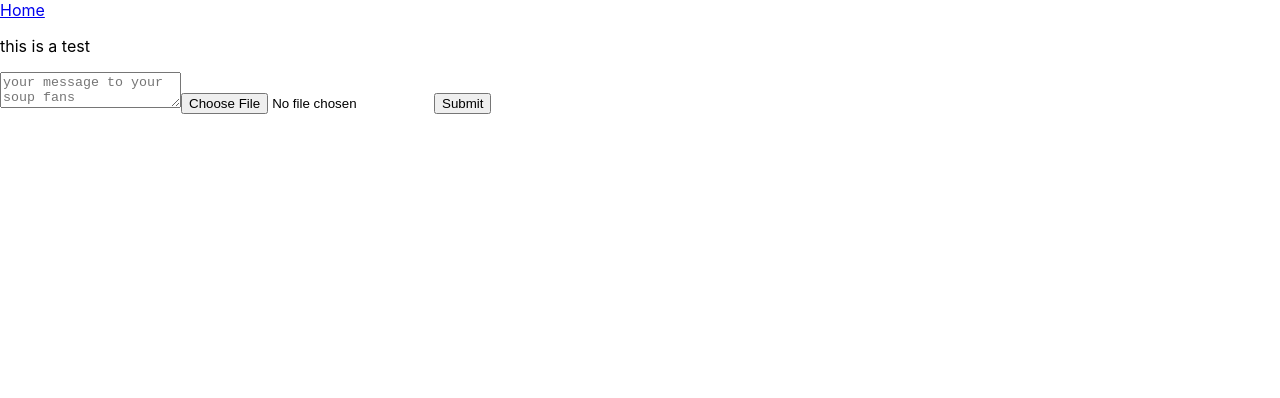
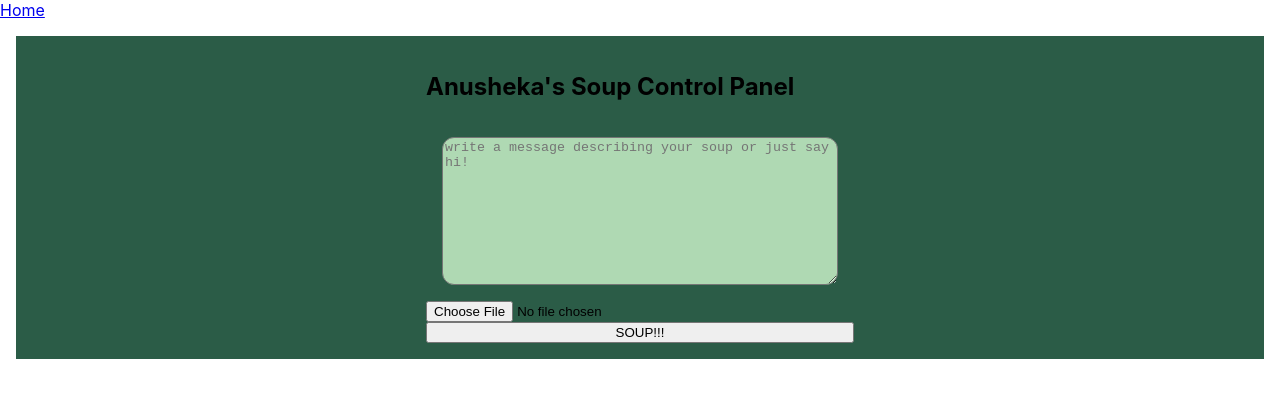
Before and after one commit to MaryPletcher/anusheka-is-eating-soup, a React (Create React App) app: page /ControlPanelPage in a window 1280 px wide. Shown: the top 398 px of the page. Built offline with nearby package versions, Linux system fonts and the light colour scheme.

Commit message:
ok the functions are working now time for style

```diff
--- a/src/App.js
+++ b/src/App.js
@@ -5,10 +5,14 @@ import ControlPanelPage from "./pages/ControlPanelPage";
 
 function App() {
   return (
+    <div>
+    {/* <style type = "text/css">
+      html, body, div, span, applet, object, iframe, h1, h2, h3, h4, h5, h6, p, blockquote, pre, a, abbr, acronym, address, big, cite, code, del, dfn, em, img, ins, kbd, q, s, samp, small, strike, strong, sub, sup, tt, var, b, u, i, center, dl, dt, dd, ol, ul, li, fieldset, form, label, legend, table, caption, tbody, tfoot, thead, tr, th, td, article, aside, canvas, details, embed, figure, figcaption, footer, header, hgroup, menu, nav, output, ruby, section, summary, time, mark, audio, video { margin:0; padding:0; border:0; font-size:100%; font:inherit; vertical-align:baseline; } article, aside, details, figcaption, figure, footer, header, hgroup, menu, nav, section { display: block; } * { box-sizing: border-box; -webkit-tap-highlight-color: transparent; }
+    </style> */}
     <Router>
       <Routes>
         {/* homepage */}
-        <Route path="/Home" element={<Home />} />
+        <Route path="/" element={<Home />} />
 
         {/* control panel page */}
         <Route path="/ControlPanelPage" element={<ControlPanelPage />} />
@@ -18,6 +22,7 @@ function App() {
 
       </Routes>
     </Router>
+    </div>
   );
 }
 
--- a/src/components/ControlPanel.js
+++ b/src/components/ControlPanel.js
@@ -2,6 +2,7 @@ import React, { useState, useEffect } from "react";
 import { ref as storageRef, uploadBytes, getDownloadURL } from "firebase/storage"; // for uploading images
 import { getDatabase, ref, push, set, onValue } from "firebase/database"; // for saving data (message + image URL)
 import { storage, database } from "../firebase";
+import styles from "../styles/controlPanel.module.css";
 
 function ControlPanel() {
     //define use states
@@ -77,13 +78,14 @@ function ControlPanel() {
 
         //where all the stuff you see goes
         return(
-            <div class = "tileContainer">
-                <p>this is a test</p>
+            <div className = {styles.tileContainer}>
+                <h2>Anusheka's Soup Control Panel</h2>
                 <textarea
                     type ="text"
-                    placeholder = "your message to your soup fans"
+                    placeholder = "write a message describing your soup or just say hi!"
                     value = {message}
                     onChange={(e) => setMessage(e.target.value)}
+                    className = {styles.message}
                 ></textarea>
 
                 <input
@@ -106,7 +108,7 @@ function ControlPanel() {
                 <button
                     onClick={handleSubmit}
                 >
-                    Submit
+                    SOUP!!!
                 </button>
             </div>
         );
--- a/src/pages/ControlPanelPage.js
+++ b/src/pages/ControlPanelPage.js
@@ -9,7 +9,7 @@ import { Link } from 'react-router-dom';
 function ControlPanelPage() {
     return (
     <div>
-        <Link to = "/Home">Home</Link>
+        <Link to = "/">Home</Link>
         <ControlPanel/>
     </div>
     );
--- a/src/styles/controlPanel.module.css
+++ b/src/styles/controlPanel.module.css
@@ -0,0 +1,28 @@
+.tileContainer {
+    display: grid;
+    padding: 16px;
+    justify-content: center;
+    align-items: center;
+    margin: 16px;
+    background-color: #2B5C47;
+}
+
+.message{
+    min-height: 142px;
+    min-width: 390px;
+    justify-content: center;
+    align-items: center;
+    margin: 16px;
+    text-decoration: none;
+    box-shadow: none;
+    -webkit-box-shadow: none;
+    -moz-box-shadow: none;
+    background-color: #AFD9B3;
+    color: #2B5C47;
+    border-radius: 12px;
+}
+
+textarea:focus {
+  outline: none;
+  box-shadow: none;
+}
--- /dev/null
+++ b/src/styles/designTokens.css
@@ -0,0 +1,22 @@
+:root {
+  --color-primary: #2B5C47;
+  --color-secondary: #AFD9B3;
+  --color-bg: #2B5C47;
+  --color-text: #1E1E1E;
+
+  --radius-sm: 4px;
+  --radius-md: 16px;
+  --radius-lg: 24px;
+
+  --space-1: 4px;
+  --space-2: 8px;
+  --space-3: 12px;
+  --space-4: 16px;
+
+  --font-h1: 32px;
+  --font-h2: 24px;
+  --font-body: 16px;
+
+  --shadow-sm: 0px 1px 3px rgba(0,0,0,0.1);
+  --shadow-md: 0px 4px 12px rgba(0,0,0,0.15);
+}
```
Also changed, not shown: src/components/Button.jsx (added), src/styles/gloabl.css (deleted).
